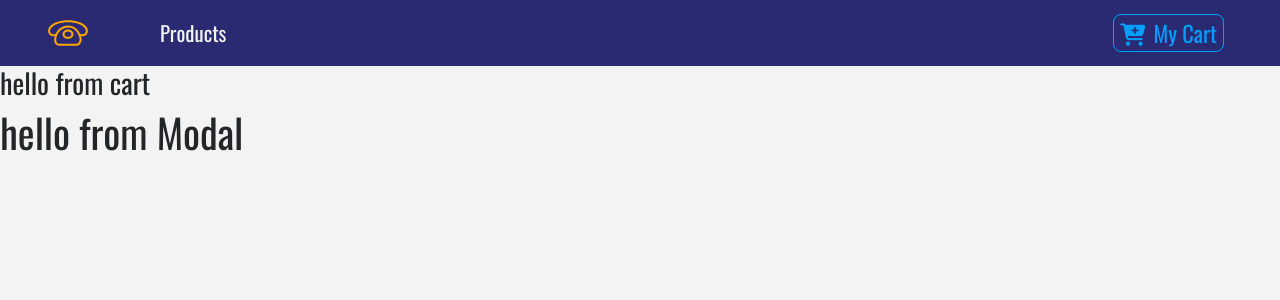
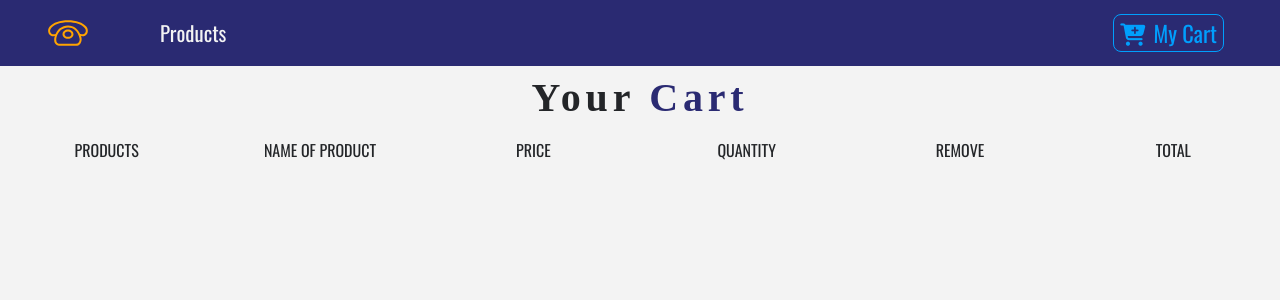
Before and after one commit to Kurroni/E-Store, a React (Create React App) app: page /cart in a window 1280 px wide. Shown: the top 300 px of the page. Built offline with nearby package versions, Linux system fonts and the light colour scheme; a web font is replaced by a local one.

Commit message:
create empty cart component

```diff
--- a/src/App.js
+++ b/src/App.js
@@ -1,6 +1,5 @@
 import React, { Component } from 'react';
 import {Switch, Route} from 'react-router-dom';
-import logo from './logo.svg';
 import './App.css';
 import 'bootstrap/dist/css/bootstrap.min.css';
 import Navbar from './components/Navbar';
--- a/src/components/Cart.js
+++ /dev/null
@@ -1,11 +0,0 @@
-import React, { Component } from 'react'
-
-export default class Cart extends Component {
-    render() {
-        return (
-            <div>
-                <h3>hello from cart</h3>
-            </div>
-        )
-    }
-}
--- /dev/null
+++ b/src/components/Cart/Cart.js
@@ -0,0 +1,31 @@
+import React, { Component } from 'react';
+import Title from '../Title';
+import CartColumns from './CartColumns';
+import EmptyCart from "./EmptyCart";
+import {ProductConsumer} from "../../context";
+
+export default class Cart extends Component {
+    render() {
+        return (
+        <section>
+        <ProductConsumer>
+            {
+                value=>{
+                    const{cart} = value;
+                    if (cart.length>0){
+                        return(
+                            <React.Fragment>
+                            <Title name="your" title="cart"/>
+                                <CartColumns/>
+                            </React.Fragment>
+                            );
+                    } else {
+                        return <EmptyCart />
+                    }
+                }
+            }
+        </ProductConsumer>
+        </section>
+        )
+    }
+}
--- /dev/null
+++ b/src/components/Cart/CartColumns.js
@@ -0,0 +1,28 @@
+import React from 'react'
+
+export default function CartColumns() {
+    return (
+        <div className="container-fluid text-center d-none d-lg-block">
+            <div className="row">
+                <div className="col-10 xm-auto col-lg-2">
+                    <p className="text-uppercase">products</p>
+                </div>
+                <div className="col-10 xm-auto col-lg-2">
+                    <p className="text-uppercase">name of product</p>
+                </div>
+                <div className="col-10 xm-auto col-lg-2">
+                    <p className="text-uppercase">price</p>
+                </div>
+                <div className="col-10 xm-auto col-lg-2">
+                    <p className="text-uppercase">quantity</p>
+                </div>
+                <div className="col-10 xm-auto col-lg-2">
+                    <p className="text-uppercase">remove</p>
+                </div>
+                <div className="col-10 xm-auto col-lg-2">
+                    <p className="text-uppercase">total</p>
+                </div>
+            </div>
+        </div>
+    )
+}
--- /dev/null
+++ b/src/components/Cart/EmptyCart.js
@@ -0,0 +1,13 @@
+import React from 'react'
+
+export default function EmptyCart() {
+    return (
+        <div className="container mt-5">
+            <div className="row">
+                <div className="col-10 mx-auto text-center text-title">
+                    <h1>your cart is currently empty</h1>
+                </div>
+            </div>
+        </div>
+    )
+}
--- /dev/null
+++ b/src/components/Cart/package.json
@@ -0,0 +1,3 @@
+{
+    "main":"Cart.js"
+}
--- a/src/components/Modal.js
+++ b/src/components/Modal.js
@@ -1,11 +1,58 @@
-import React, { Component } from 'react'
+import React, { Component } from 'react';
+import styled from 'styled-components';
+import {ProductConsumer} from '../context';
+import {ButtonContainer} from './Button';
+import {Link} from 'react-router-dom';
 
 export default class Modal extends Component {
     render() {
         return (
-            <div>
-              <h1>hello from Modal </h1>
-            </div>
-        )
+            <ProductConsumer>
+                {(value) =>{
+                    const {modalOpen, closeModal} = value;
+                    const {img, title, price} = value.modalProduct;
+
+                    if(!modalOpen){
+                        return null;
+                    }
+                    else{
+                    return (<ModalContainer>
+                    <div className="container">
+                    <div className="row">
+                        <div id="modal" className="col-8 mx-auto col-md-6 col-lg-4 text-center text-capitalize p-5">
+                            <h5>item added to the cart</h5>
+                            <img src={img} className="img-fluid" alt="product"/>
+                            <h5 className="text-muted">price: $ {price}</h5>
+                            <Link to='/'>
+                            <ButtonContainer onClick={()=>closeModal()}>store</ButtonContainer>
+                            </Link>
+                            <Link to='/cart'>
+                            <ButtonContainer cart onClick={()=>closeModal()}>go to cart</ButtonContainer>
+                            </Link>
+                        </div>
+                    </div>
+                    </div>
+
+                        </ModalContainer>
+                    );
+                    }
+                }}
+            </ProductConsumer>
+        );
     }
 }
+
+const ModalContainer = styled.div`
+position:fixed;
+top:0;
+left:0;
+right:0;
+bottom:0;
+background:rgba(0,0,0,0.2);
+display:flex;
+align-items: center;
+justify-content: center;
+#modal {
+    background:var(--mainWhite)
+}
+`
--- a/src/context.js
+++ b/src/context.js
@@ -10,9 +10,12 @@ class ProductProvider extends Component {
     state ={
         products:[],
         detailProduct:detailProduct,
-        cart: [],
-        modalOpen:true,
+        cart: storeProducts,
+        modalOpen:false,
         modalProduct: detailProduct,
+        cartSubtotal: 0,
+        cartTax: 0,
+        cartTotal: 0
     };
     componentDidMount() {
         this.setProducts();
@@ -64,6 +67,18 @@ class ProductProvider extends Component {
            return {modalOpen:false}
         })
     };
+    increment = (id) => {
+        console.log("this is increment method")
+    }
+    decrement = (id) => {
+        console.log("this is decrement method")
+    }
+    removeItem = (id) => {
+        console.log("item removed")
+    }
+    clearCart = ()=>{
+        console.log("cart is cleared")
+    }
 
     render() {
         return (
@@ -72,7 +87,11 @@ class ProductProvider extends Component {
                 handleDetail:this.handleDetail,
                 addToCart:this.addToCart,
                 openModal:this.openModal,
-                closeModal:this.closeModal
+                closeModal:this.closeModal,
+                increment:this.increment,
+                decrement:this.decrement,
+                removeItem:this.removeItem,
+                clearCart:this.clearCart
             }}>
                 {this.props.children}
             </ProductContext.Provider>
```
